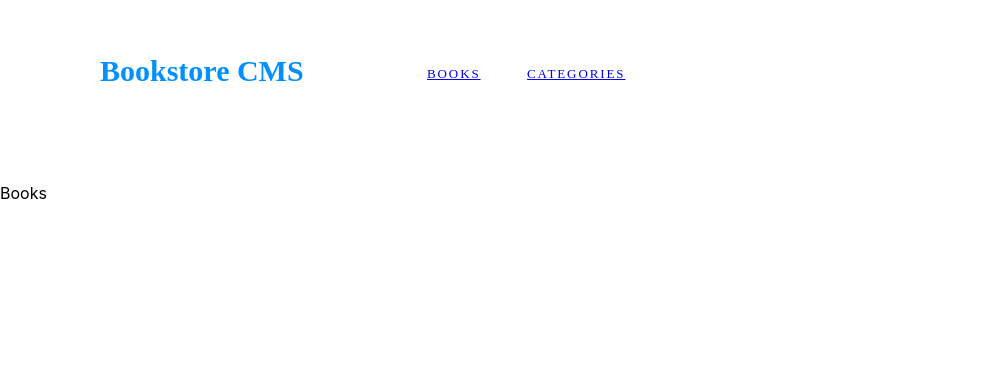
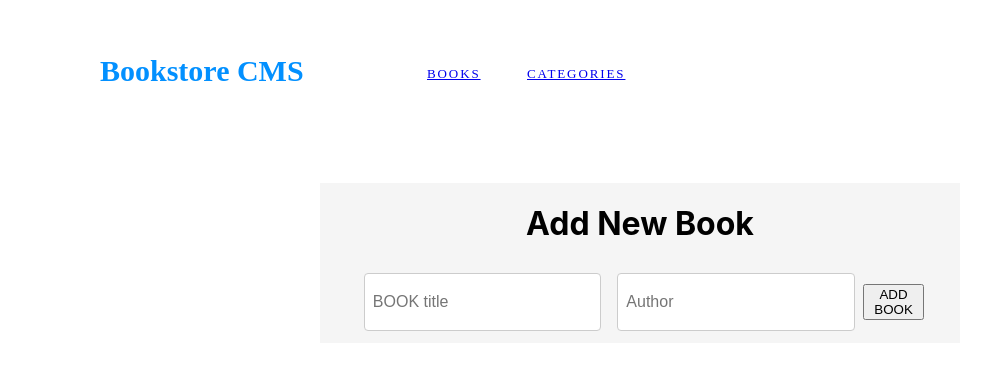
Before and after one commit to Abdulwhbhussain/Bookstore-React-Microverse, a React (Create React App) app: page / in a window 1280 px wide. Shown: the top 370 px of the page, without its empty margins (0-986 px from the left). Built offline with nearby package versions, Linux system fonts and the light colour scheme.

Commit message:
Input react Component

```diff
--- /dev/null
+++ b/src/components/AddNewBook.jsx
@@ -0,0 +1,44 @@
+import React from 'react';
+import styled from 'styled-components';
+
+const AddNewBookContainer = styled.div`
+  display: flex;
+  flex-direction: column;
+  align-items: center;
+  margin: 0 auto;
+  width: 50%;
+  height: 20vh;
+  background-color: #f5f5f5;
+  form {
+    display: flex;
+    flex-direction: row;
+    justify-content: space-between;
+    align-items: center;
+    input {
+      width: 60%;
+      height: 2.5rem;
+      margin: 0.5rem;
+      padding: 0.5rem;
+      border: 1px solid #ccc;
+      border-radius: 0.25rem;
+      font-size: 1rem;
+      line-height: 1.5;
+    }
+  }
+`;
+
+// Styled Components to add New Book
+function AddNewBook() {
+  return (
+    <AddNewBookContainer>
+      <h1>Add New Book</h1>
+      <form>
+        <input type="text" id="title" name="title" placeholder="BOOK title" />
+        <input type="text" id="author" name="author" placeholder="Author" />
+        <button type="submit" value="Add Book">ADD BOOK</button>
+      </form>
+    </AddNewBookContainer>
+  );
+}
+
+export default AddNewBook;
--- a/src/pages/Books.jsx
+++ b/src/pages/Books.jsx
@@ -1,10 +1,11 @@
 import React from 'react';
 import Header from '../components/Header';
+import AddNewBook from '../components/AddNewBook';
 
 const Books = () => (
   <>
     <Header />
-    <div>Books</div>
+    <AddNewBook />
   </>
 );
 
```
